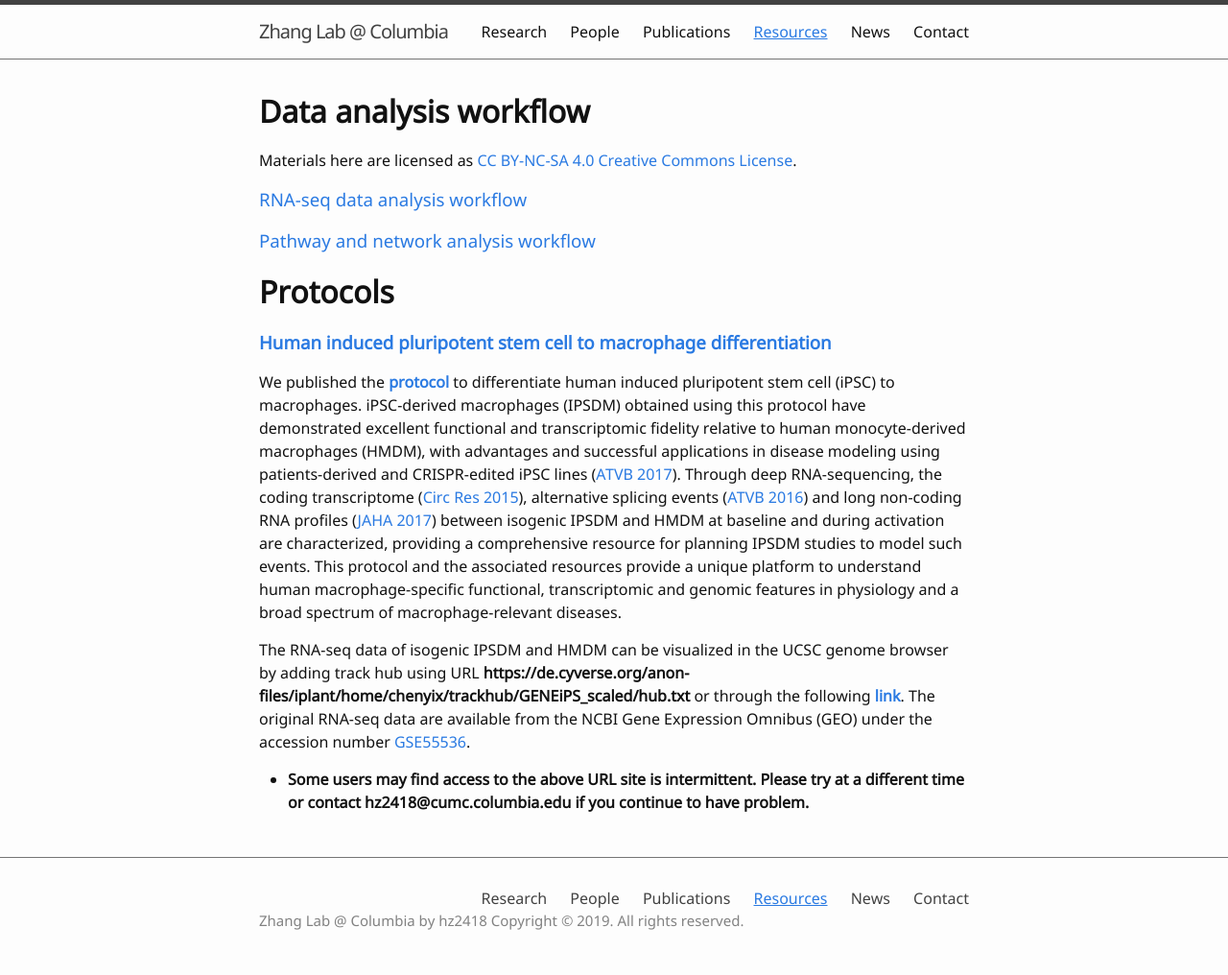
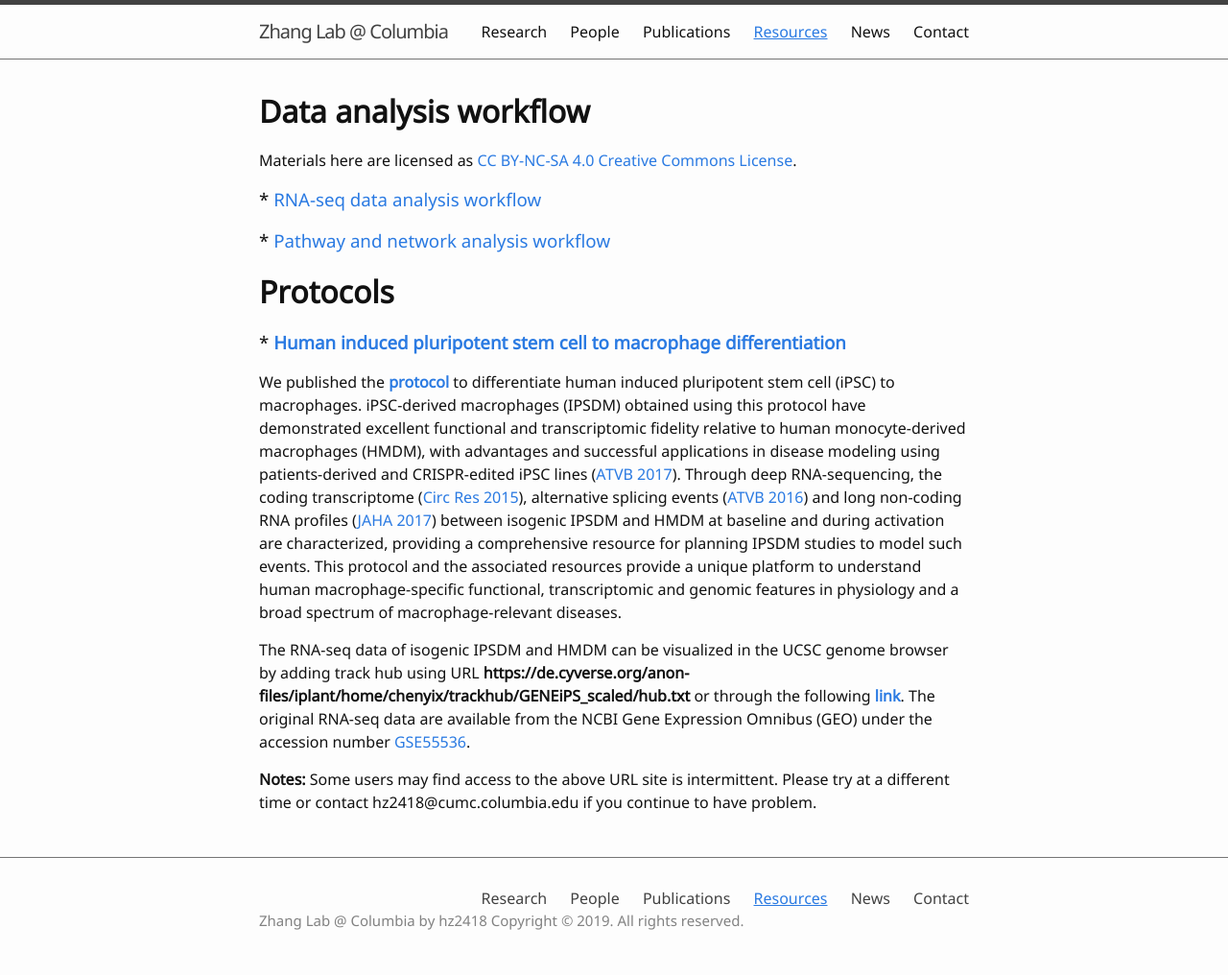
Before and after one commit to hanruizhang/zhanglab, a Jekyll site: the page built from 4_Resources.md, in a window 1280 px wide. Shown: the whole page at 96% size. Built offline with Jekyll 4.4.1, drawn with Linux system fonts in a browser that asks for light colours.

Commit message:
Update 4_Resources.md

```diff
--- a/4_Resources.md
+++ b/4_Resources.md
@@ -5,15 +5,15 @@ nav: true
 
 # **Data analysis workflow**
 Materials here are licensed as [CC BY-NC-SA 4.0 Creative Commons License](https://creativecommons.org/licenses/by-nc-sa/4.0/).
-### [RNA-seq data analysis workflow](https://hanruizhang.github.io/RNAseq-analysis-workflow/)
-### [Pathway and network analysis workflow](https://hanruizhang.github.io/Pathway-Network-Analysis/)
+### * [RNA-seq data analysis workflow](https://hanruizhang.github.io/RNAseq-analysis-workflow/)
+### * [Pathway and network analysis workflow](https://hanruizhang.github.io/Pathway-Network-Analysis/)
 
 
 # **Protocols**
-### [**Human induced pluripotent stem cell to macrophage differentiation**](https://currentprotocols.onlinelibrary.wiley.com/doi/full/10.1002/cpsc.74)
+### * [**Human induced pluripotent stem cell to macrophage differentiation**](https://currentprotocols.onlinelibrary.wiley.com/doi/full/10.1002/cpsc.74)
 
 We published the **[protocol](https://currentprotocols.onlinelibrary.wiley.com/doi/full/10.1002/cpsc.74)** to differentiate human induced pluripotent stem cell (iPSC) to macrophages.  iPSC-derived macrophages (IPSDM) obtained using this protocol have demonstrated excellent functional and transcriptomic fidelity relative to human monocyte-derived macrophages (HMDM), with advantages and successful applications in disease modeling using patients-derived and CRISPR-edited iPSC lines ([ATVB 2017](https://www.ncbi.nlm.nih.gov/pmc/articles/PMC5659288)). Through deep RNA-sequencing, the coding transcriptome ([Circ Res 2015](https://www.ncbi.nlm.nih.gov/pmc/articles/PMC4565503/)), alternative splicing events ([ATVB 2016](https://www.ncbi.nlm.nih.gov/pmc/articles/PMC4919157/)) and long non-coding RNA profiles ([JAHA 2017](https://www.ahajournals.org/doi/full/10.1161/JAHA.117.007431?url_ver=Z39.88-2003&rfr_id=ori:rid:crossref.org&rfr_dat=cr_pub%3dpubmed)) between isogenic IPSDM and HMDM at baseline and during activation are characterized, providing a comprehensive resource for planning IPSDM studies to model such events. This protocol and the associated resources provide a unique platform to understand human macrophage-specific functional, transcriptomic and genomic features in physiology and a broad spectrum of macrophage-relevant diseases.
 
 The RNA-seq data of isogenic IPSDM and HMDM can be visualized in the UCSC genome browser by adding track hub using URL **https://de.cyverse.org/anon-files/iplant/home/chenyix/trackhub/GENEiPS_scaled/hub.txt** or through the following **[link](http://genome.ucsc.edu/cgi-bin/hgTracks?db=hg19&hubUrl=https://de.cyverse.org/anon-files/iplant/home/chenyix/trackhub/GENEiPS_scaled/hub.txt)**. The original RNA-seq data are available from the NCBI Gene Expression Omnibus (GEO) under the accession number [GSE55536](https://www.ncbi.nlm.nih.gov/geo/query/acc.cgi?acc=GSE55536).
 
-* **Some users may find access to the above URL site is intermittent. Please try at a different time or contact hz2418@cumc.columbia.edu if you continue to have problem.**
+**Notes:** Some users may find access to the above URL site is intermittent. Please try at a different time or contact hz2418@cumc.columbia.edu if you continue to have problem.
```
